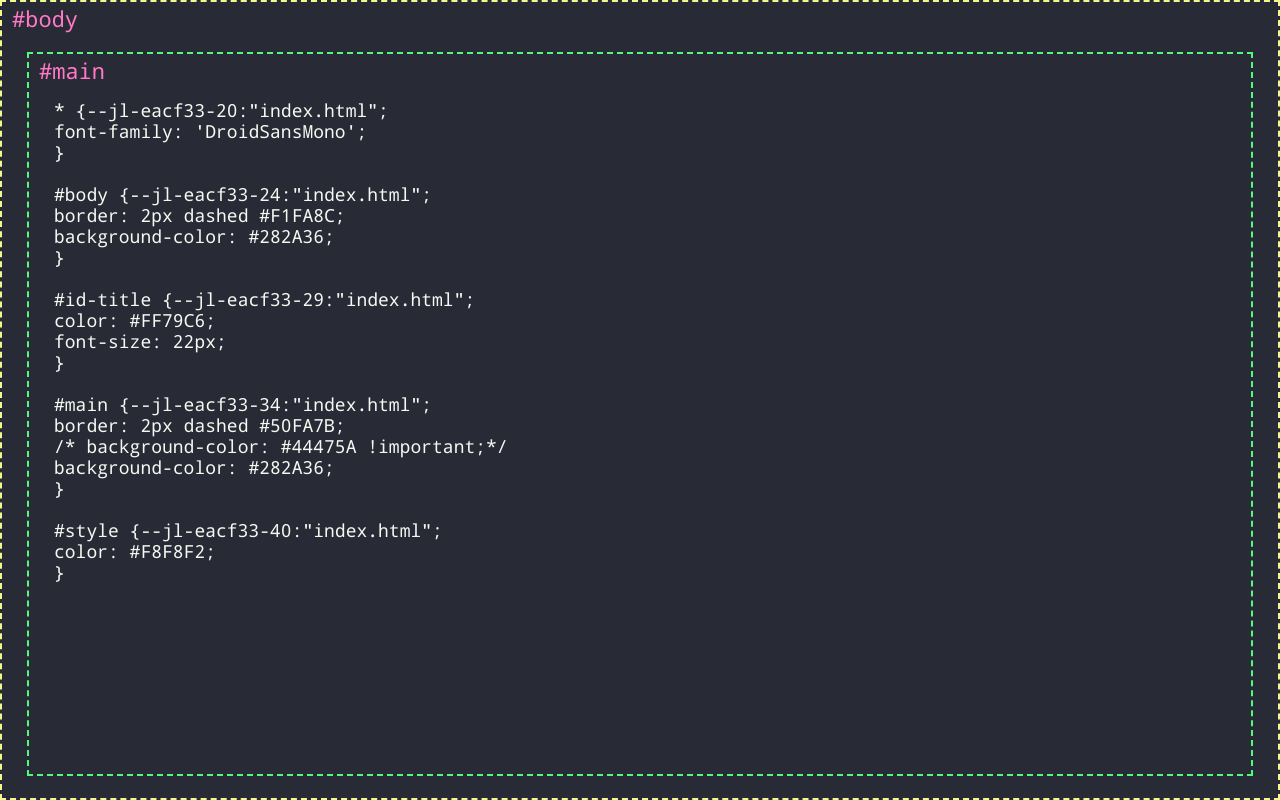
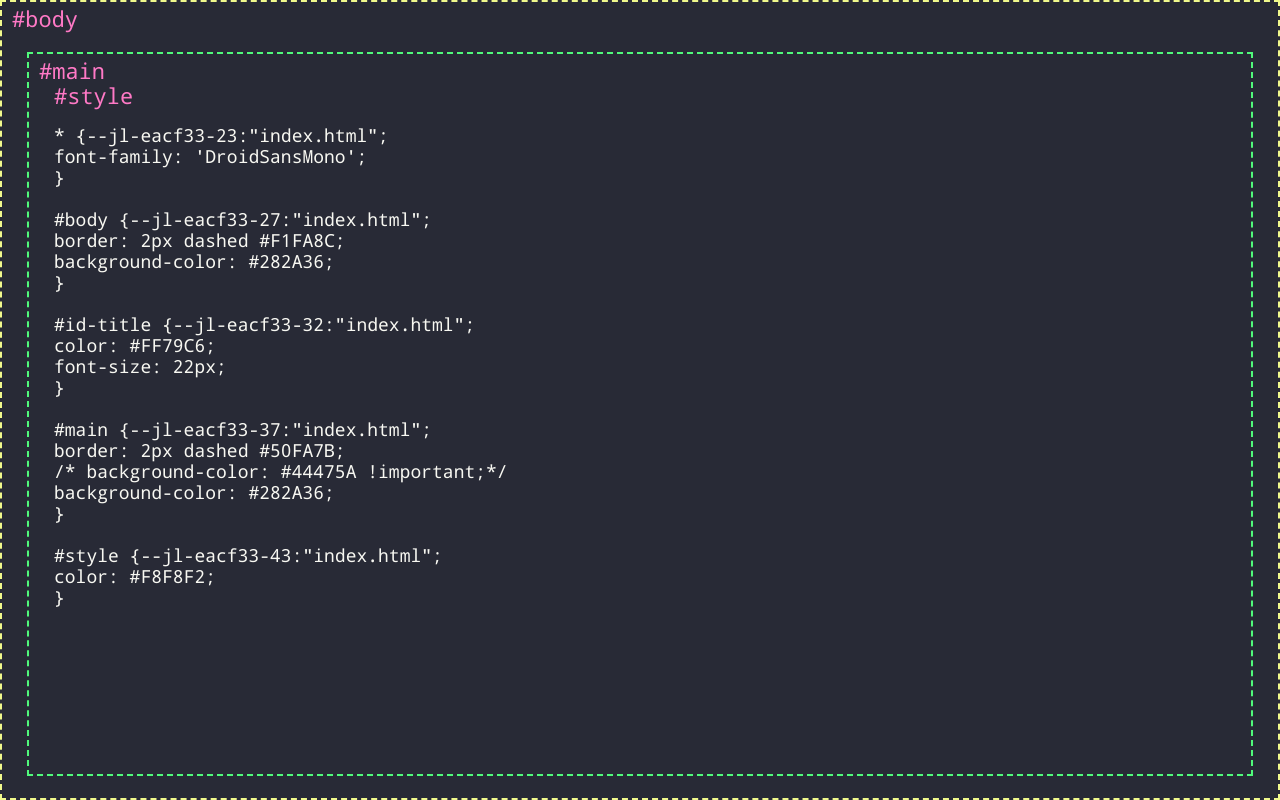
Before and after one commit to BrauUu/interactive-css, a plain HTML site: page index.html in a window 1280 px wide. Drawn offline with Linux system fonts and the light colour scheme; a script that the page names is missing.

Commit message:
title for style section

```diff
--- a/index.css
+++ b/index.css
@@ -36,6 +36,10 @@ body {
     top: 5px;
 }
 
+#main>.title-style{
+    left: 0
+}
+
 #main {
     display: block;
     height: 97%;
@@ -45,7 +49,6 @@ body {
 
 #style {
     display: block;
-    height: 100%;
     white-space: pre-line;
     color: #6272A4
 }
--- a/index.html
+++ b/index.html
@@ -15,6 +15,9 @@
     <div id="main">
         <p id="id-title">
             #main
+        </p>
+        <p id="id-title" class="title-style">
+            #style
         </p>
         <style id="style" contenteditable>
             * {
```
